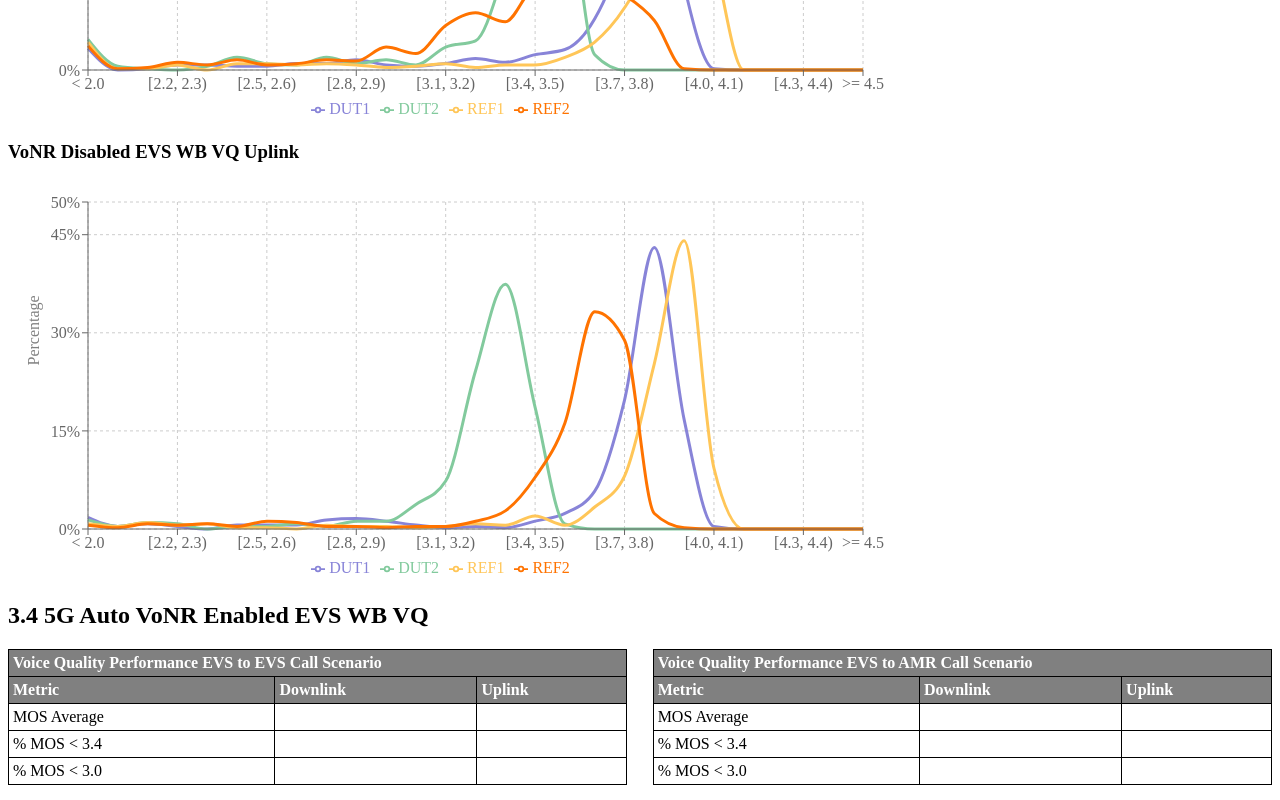
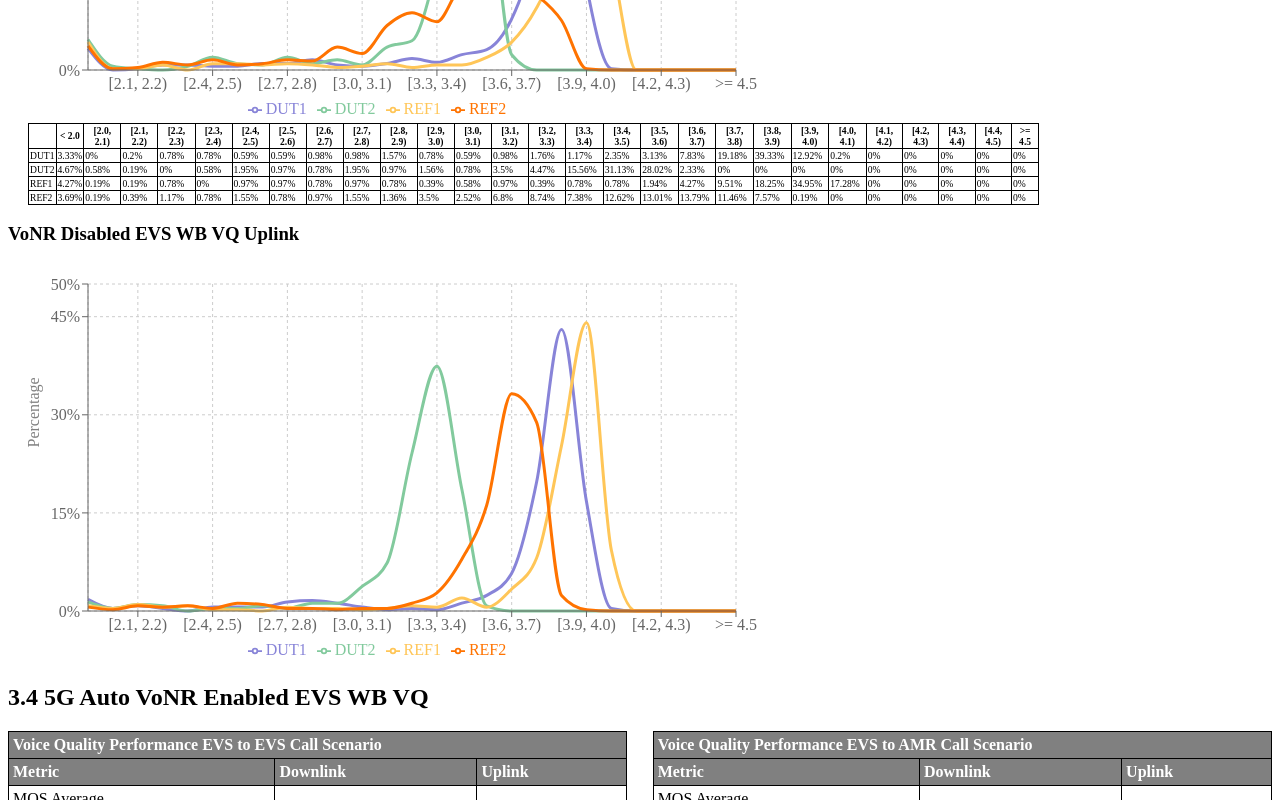
Before and after one commit to LiJieSu0/Fit4Launch_Report, a React (Create React App) app in the folder report-generator-app/: page / in a window 1280 px wide. Shown: the part 3260-4060 px from the top of the page. Built offline with nearby package versions, Linux system fonts and the light colour scheme; what chartjs-plugin-datalabels would draw is missing.

Commit message:
add mos table

```diff
--- a/report-generator-app/src/ReportDetails/VoiceQuality/VqCases/VqEvsWbVqDisabled.js
+++ b/report-generator-app/src/ReportDetails/VoiceQuality/VqCases/VqEvsWbVqDisabled.js
@@ -1,6 +1,7 @@
 import React from 'react';
 import '../../../StyleScript/Restricted_Report_Style.css';
 import VqLineChart from './VqLineChart';
+import VqMosTable from './VqMosTable';
 const vqTableData3 = [
   {
     metric: "MOS Average",
@@ -152,8 +153,10 @@ const VqEvsWbVqDisabled = () => {
       </table>
       <h3>VoNR Disabled EVS WB VQ Downlink</h3>
       <VqLineChart dataSource="vonr_disabled_evs_wb_vq_mobile" />
+      <VqMosTable  dataSource="vonr_disabled_evs_wb_vq_mobile" />
       <h3>VoNR Disabled EVS WB VQ Uplink</h3>
       <VqLineChart dataSource="vonr_disabled_evs_wb_vq_base" />
+
     </div>
   );
 };
--- a/report-generator-app/src/ReportDetails/VoiceQuality/VqCases/VqLineChart.js
+++ b/report-generator-app/src/ReportDetails/VoiceQuality/VqCases/VqLineChart.js
@@ -57,7 +57,7 @@ const VqLineChart = ({ dataSource }) => {
   }
 
   return (
-    <div style={{ width: '70%', height: 400 }}>
+    <div style={{ width: '60%', height: 400 }}>
       <ResponsiveContainer>
         <LineChart
           data={chartData}
--- /dev/null
+++ b/report-generator-app/src/ReportDetails/VoiceQuality/VqCases/VqMosTable.js
@@ -0,0 +1,76 @@
+import React, { useState, useEffect } from 'react';
+
+const VqMosTable = ({ dataSource }) => {
+  const [tableData, setTableData] = useState([]);
+  const [mosCategories, setMosCategories] = useState([]);
+  const [entities, setEntities] = useState([]);
+
+  useEffect(() => {
+    const loadData = async () => {
+      try {
+        const dataModule = await import(`../../../DataFiles/Vq/${dataSource}.json`);
+        const vqMosStatistics = dataModule.default;
+
+        const categories = Object.keys(vqMosStatistics.DUT1);
+        setMosCategories(categories);
+
+        const loadedEntities = Object.keys(vqMosStatistics);
+        setEntities(loadedEntities);
+
+        const processedData = categories.map(category => {
+          const rowData = { category: category };
+          loadedEntities.forEach(entity => {
+            rowData[`${entity}_count`] = vqMosStatistics[entity][category]?.count || 0;
+            rowData[`${entity}_percentage`] = vqMosStatistics[entity][category]?.percentage || 0;
+          });
+          return rowData;
+        });
+        setTableData(processedData);
+
+      } catch (error) {
+        console.error("Error loading data for VqMosTable:", error);
+        setTableData([]);
+        setMosCategories([]);
+        setEntities([]);
+      }
+    };
+
+    if (dataSource) {
+      loadData();
+    }
+  }, [dataSource]);
+
+  if (tableData.length === 0) {
+    return <div>No data available for the selected source.</div>;
+  }
+
+  return (
+    <div style={{ width: '80%', marginLeft: '20px' }}>
+      <table style={{ width: '100%', borderCollapse: 'collapse', fontSize: '0.6em' }}>
+        <thead>
+          <tr>
+            <th style={{ border: '1px solid black', padding: '1px' }}></th>
+            {mosCategories.map(category => (
+              <th key={category} style={{ border: '1px solid black', padding: '1px' }}>{category}</th>
+            ))}
+          </tr>
+        </thead>
+        <tbody>
+          {entities.map(entity => (
+            <tr key={entity}>
+              <td style={{ border: '1px solid black', padding: '1px' }}>{entity}</td>
+              {mosCategories.map(category => {
+                const rowData = tableData.find(row => row.category === category);
+                return (
+                  <td key={`${entity}-${category}-percentage`} style={{ border: '1px solid black', padding: '1px' }}>{rowData?.[`${entity}_percentage`] || 0}%</td>
+                );
+              })}
+            </tr>
+          ))}
+        </tbody>
+      </table>
+    </div>
+  );
+};
+
+export default VqMosTable;
```
